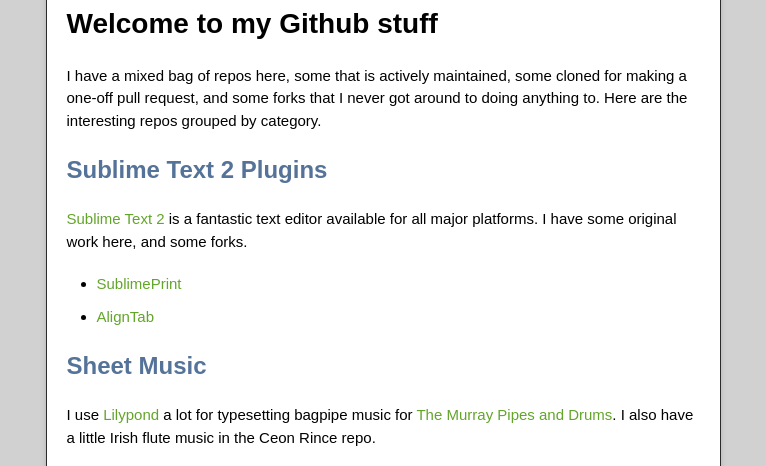
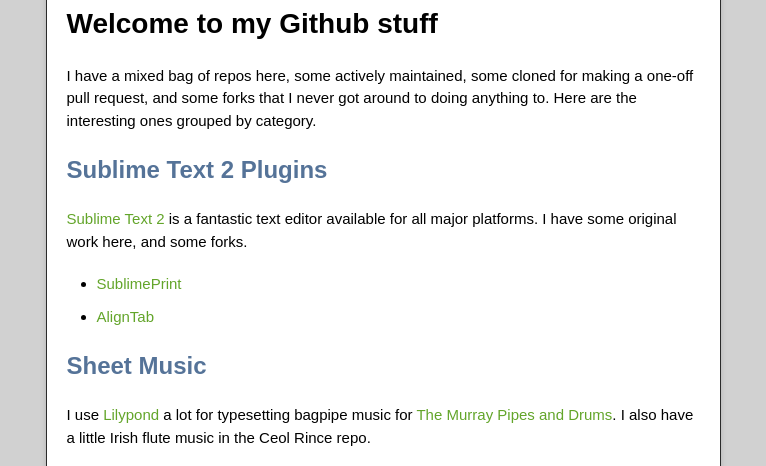
Before and after one commit to svenax/svenax.github.com, a plain HTML site: page index.html in a window 1280 px wide. Shown: the part 304-770 px from the top of the page, without its empty margins (257-1023 px from the left). Drawn offline with nearby package versions, Linux system fonts and the light colour scheme.

Commit message:
Spelling and tweaks

```diff
--- a/index.html
+++ b/index.html
@@ -35,8 +35,8 @@
 <h1>Welcome to my Github stuff</h1>
 
 <p>
-  I have a mixed bag of repos here, some that is actively maintained, some cloned for making a one-off pull request,
-  and some forks that I never got around to doing anything to. Here are the interesting repos grouped by category.
+  I have a mixed bag of repos here, some actively maintained, some cloned for making a one-off pull request,
+  and some forks that I never got around to doing anything to. Here are the interesting ones grouped by category.
 </p>
 
 <h2>Sublime Text 2 Plugins</h2>
@@ -55,8 +55,8 @@
 
 <p>
   I use <a href="http://lilypond.org/">Lilypond</a> a lot for typesetting bagpipe music for
-  <a href="http://murrays.nu/">The Murray Pipes and Drums</a>. I also have a little Irish flute music in the Ceon Rince
-  repo.
+  <a href="http://murrays.nu/">The Murray Pipes and Drums</a>. I also have a little Irish flute music in the
+  Ceol Rince repo.
 </p>
 
 <ul>
```
